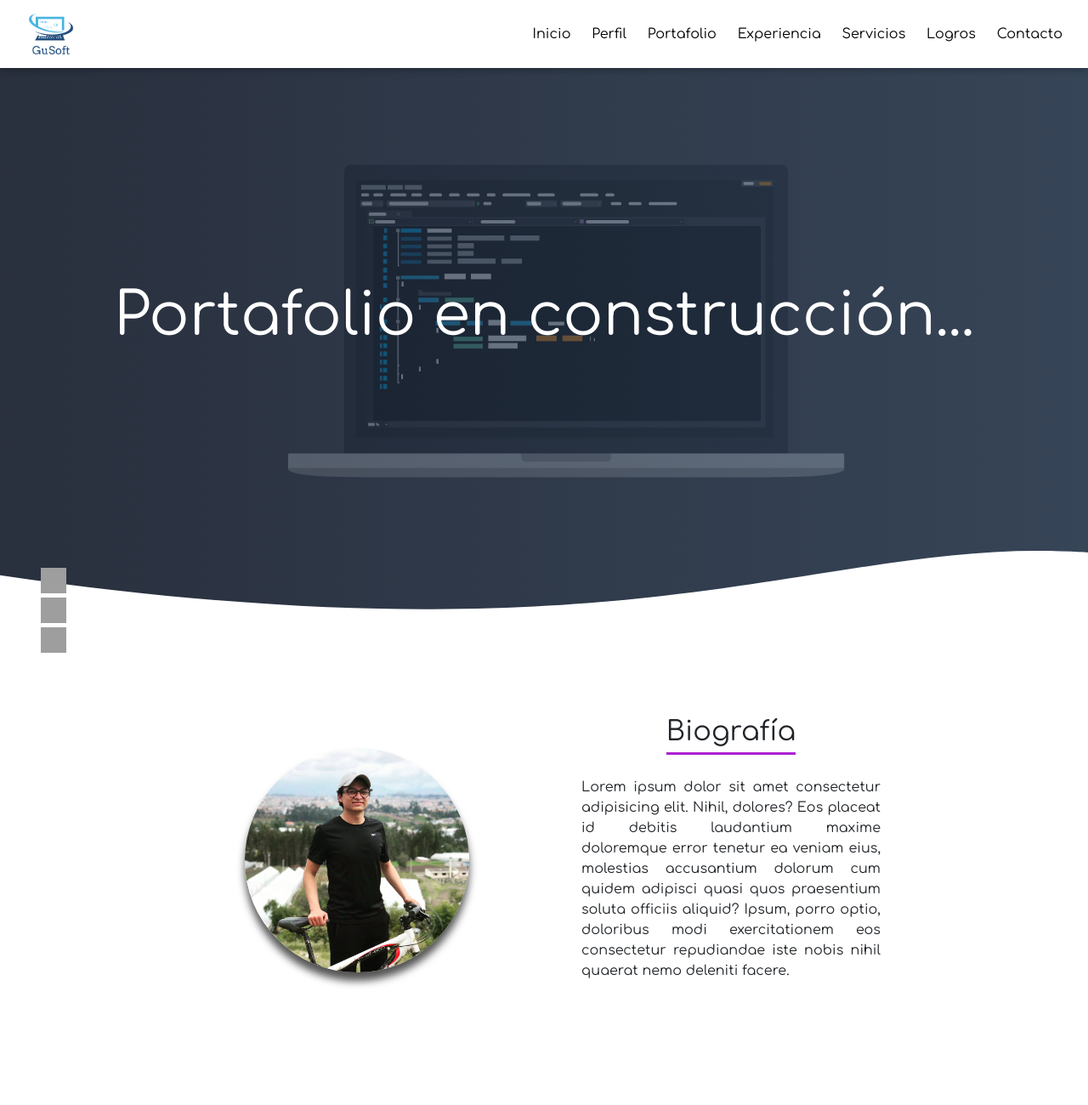
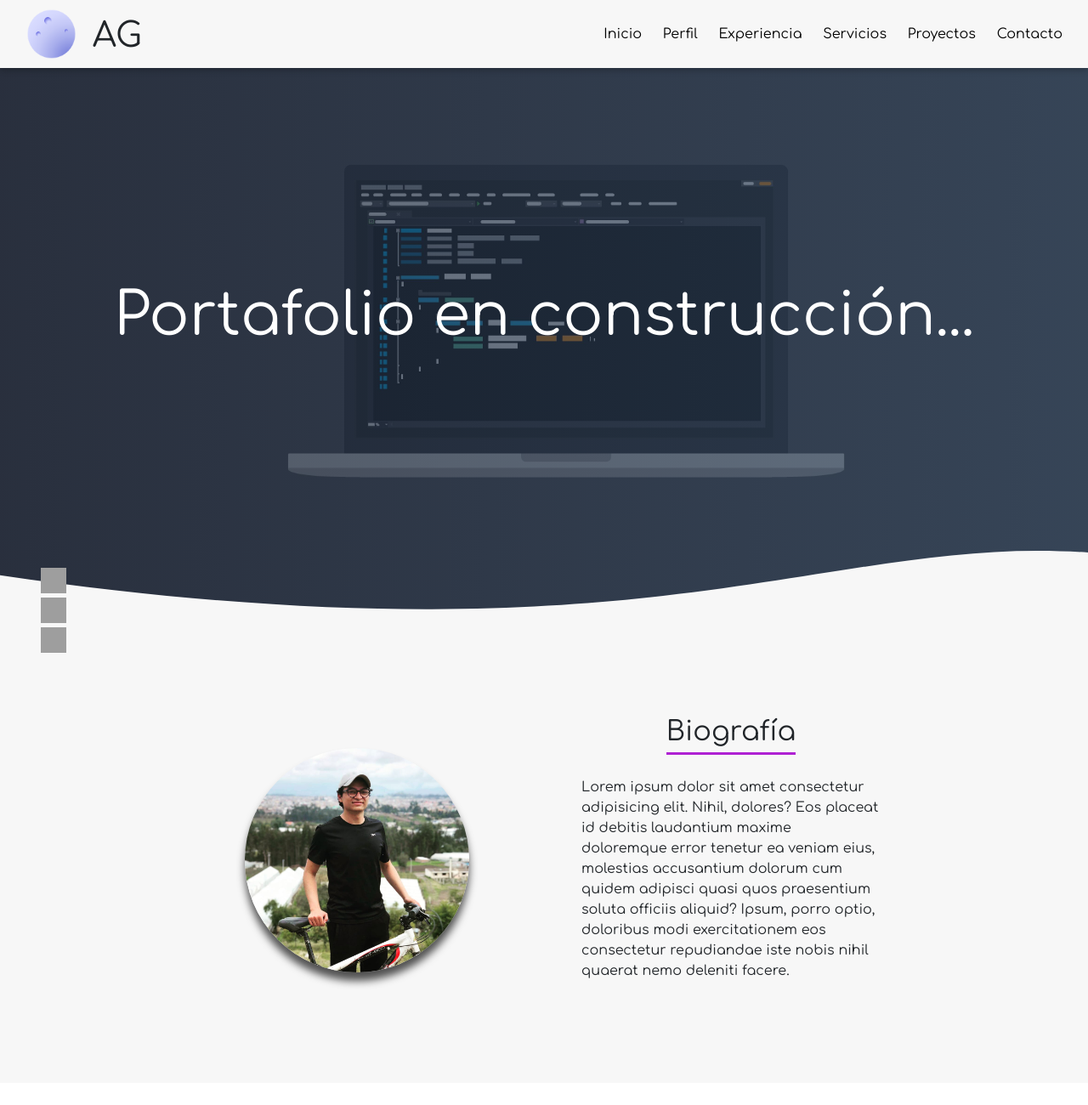
Before and after one commit to AndresGav/Protafolio-Andres, a plain HTML site: page index.html in a window 1280 px wide. Shown: the top 1300 px of the page at 85% size. Drawn offline with Linux system fonts and the light colour scheme; grey boxes are pictures that could not be loaded.

Commit message:
Version 5.0

```diff
--- a/css_files/estilos.css
+++ b/css_files/estilos.css
@@ -13,13 +13,23 @@
     width: 100%;
     height: 80px;
     box-shadow: 0 3px 7px #00000038;
-    background-color: white;
+    background-color: #f7f7f7;
     display: flex;
     align-items: center;
     justify-content: space-between ;
 }
+
+.tool-bar-img {
+    display: flex;
+    align-items: center;
+    justify-content: space-around;
+}
+.tool-bar-img h1{
+    padding-top: 12px;
+}
 .tool-bar-img img{
-    width: 100px;
+    width: 50%;
+    height: 50%;
     padding-left: 20px;
 }
 
@@ -108,7 +118,10 @@ header h1:hover{
 
 }
 
-
+.section-biografia{
+    width: 100%;
+    background-color: #f7f7f7;
+}
 /*Biografia*/
 .biografia{
     display: flex;
@@ -136,7 +149,6 @@ header h1:hover{
 .biografia-info{
     width: 50%;
     padding: 5%;
-    text-align: justify;
 }
 
 .biografia-info h3{
--- a/index.html
+++ b/index.html
@@ -6,7 +6,7 @@
     <title>Andres Gavino Portafolio</title>
 
     <link rel="stylesheet" href="/css_files/estilos.css">
-    <link rel="shortcut icon" href="/img/logo.png" type="image/x-icon">
+    <link rel="shortcut icon" href="/img/full_moon_96px2.png" type="image/x-icon">
     <link rel="preconnect" href="https://fonts.gstatic.com">
     <link href="https://fonts.googleapis.com/css2?family=Comfortaa&display=swap" rel="stylesheet">
     <link rel="stylesheet" href="/css_files/bootstrap.min.css">
@@ -20,16 +20,16 @@
     <!--Nav-Bar-->
     <nav class="tool-bar">
         <div class="tool-bar-img">
-            <img src="/img/logo.png" alt="">
+            <img src="/img/full_moon_96px.png" alt="">
+            <h1>AG</h1>
         </div>
 
         <div class="tool-bar-content">
             <a href="">Inicio</a>
             <a href="#Perfil">Perfil</a>
-            <a href="">Portafolio</a>
             <a href="#Experiencia">Experiencia</a>
             <a href="">Servicios</a>
-            <a href="">Logros</a>
+            <a href="">Proyectos</a>
             <a href="">Contacto</a>
         </div>
 
@@ -40,7 +40,7 @@
 
         <h1>Portafolio en construcción...</h1>
 
-        <div class="ola" style="height: 150px; overflow: hidden;" ><svg viewBox="0 0 500 150" preserveAspectRatio="none" style="height: 100%; width: 100%;"><path d="M-8.80,73.31 C297.62,191.74 379.45,27.93 500.00,49.99 L500.00,150.00 L0.00,150.00 Z" style="stroke: none; fill: white;"></path></svg></div>
+        <div class="ola" style="height: 150px; overflow: hidden;" ><svg viewBox="0 0 500 150" preserveAspectRatio="none" style="height: 100%; width: 100%;"><path d="M-8.80,73.31 C297.62,191.74 379.45,27.93 500.00,49.99 L500.00,150.00 L0.00,150.00 Z" style="stroke: none; fill: #f7f7f7;"></path></svg></div>
 
     </header>
 
@@ -187,23 +187,6 @@
                     </div>
                     <div class="experiencia-img">
                         <img src="https://upload.wikimedia.org/wikipedia/commons/thumb/7/7a/C_Sharp_logo.svg/1200px-C_Sharp_logo.svg.png" alt="">
-                    </div>
-                    <div class="nivel-aprendizaje">
-                        <label for="">Capacidad</label>
-                        <div class="progress">
-                            <div class="progress-bar" role="progressbar" style="width: 50%;" aria-valuenow="50" aria-valuemin="0" aria-valuemax="100">50%</div>
-                        </div>
-                    </div>
-                </div>
-
-
-                <div class="experiencia-item">
-
-                    <div class="experiencia-descripcion">
-                        <p> Voluptatum accusantium nemo tempore vitae rem recusandae ullam alias corporis, ex aliquam! Voluptates error odio aliquam possimus atque itaque eveniet quam quibusdam!</p>
-                    </div>
-                    <div class="experiencia-img">
-                        <img src="https://yt3.ggpht.com/ytc/AAUvwng9ytBgY4YzOMOJDL2MxrKp2aKdAO2hJqrt9bM0=s900-c-k-c0x00ffffff-no-rj" alt="">
                     </div>
                     <div class="nivel-aprendizaje">
                         <label for="">Capacidad</label>
```
Also changed, not shown: img/full_moon_96px.png (added), img/full_moon_96px2.png (added), img/satellite_128px.png (added), img/satellite_96px.png (added), img/satellite_96px2.png (added), img/satellite_in_orbit_128px.png (added), img/satellites_96px.png (added), img/waxing_crescent_96px.png (added).
